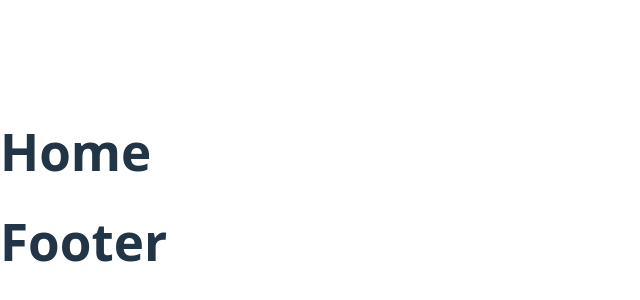
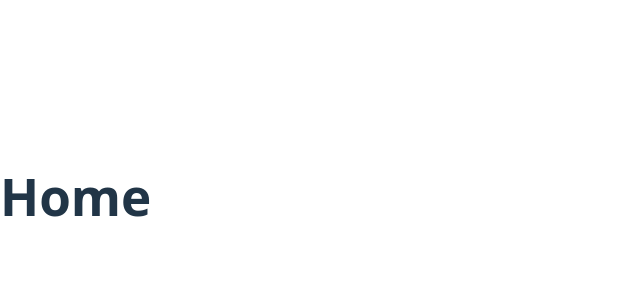
Before and after one commit to cucui14/personal-website, a React (Vite) app: page / in a window 1280 px wide. Shown: the part 204-504 px from the top of the page, without its empty margins (0-640 px from the left). Built offline with nearby package versions, Linux system fonts and the light colour scheme.

Commit message:
removed Footer from Layout

```diff
--- a/src/components/layout/Layout.jsx
+++ b/src/components/layout/Layout.jsx
@@ -1,11 +1,7 @@
-
-import Footer from '../footer/Footer.jsx';
-
 const Layout = ({ children }) => {
     return (
         <div>
             <main>{children}</main>
-            <Footer />
         </div>
     )
 }
```
